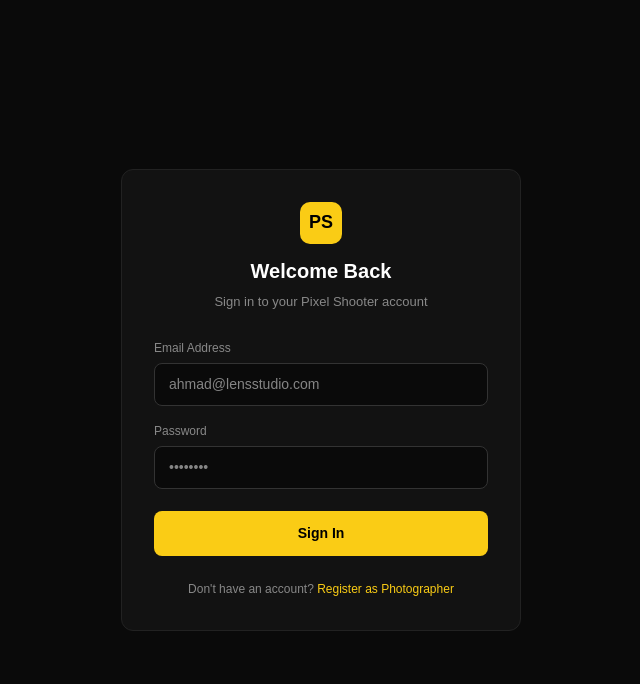
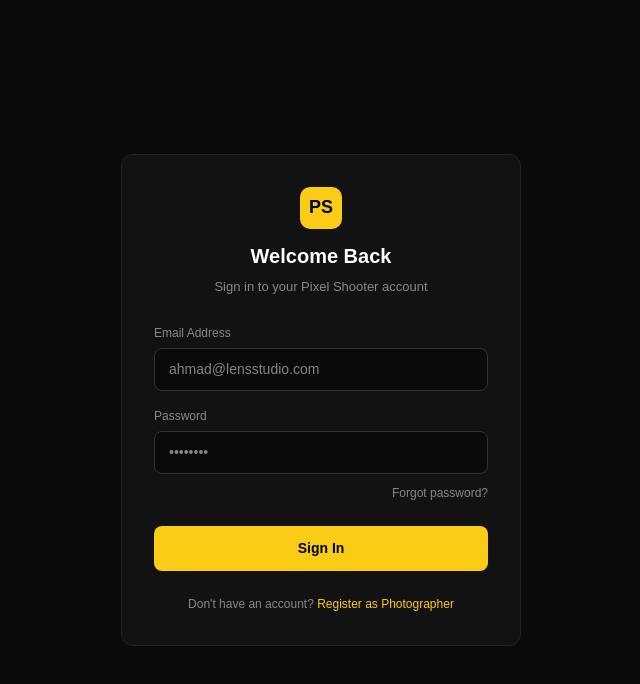
Before and after one commit to PixelShooter8/PixelShoot, a Next.js app: page /login in a window 1280 px wide. Shown: the top 684 px of the page, without its empty margins (319-959 px from the left). Built offline with nearby package versions, Linux system fonts and the light colour scheme.

Commit message:
Tambah pautan forgot password pada halaman login

```diff
--- a/app/login/page.tsx
+++ b/app/login/page.tsx
@@ -66,6 +66,12 @@ export default function LoginPage() {
               style={{ width: '100%', padding: '10px 14px', background: '#0a0a0a', border: '1px solid #333', color: '#fff', borderRadius: '8px', fontSize: '14px', boxSizing: 'border-box' }}
               required
             />
+            {/* Pautan Lupa Kata Laluan */}
+            <div style={{ textAlign: 'right', marginTop: '6px' }}>
+              <Link href="/forgot-password" style={{ fontSize: '12px', color: '#888', textDecoration: 'none' }}>
+                Forgot password?
+              </Link>
+            </div>
           </div>
 
           <button
```
